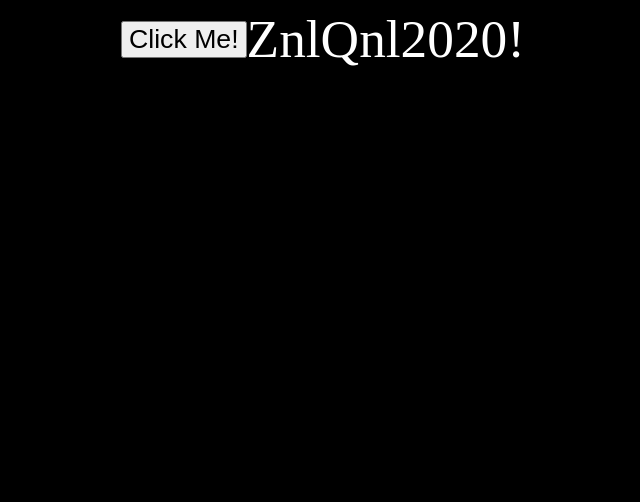
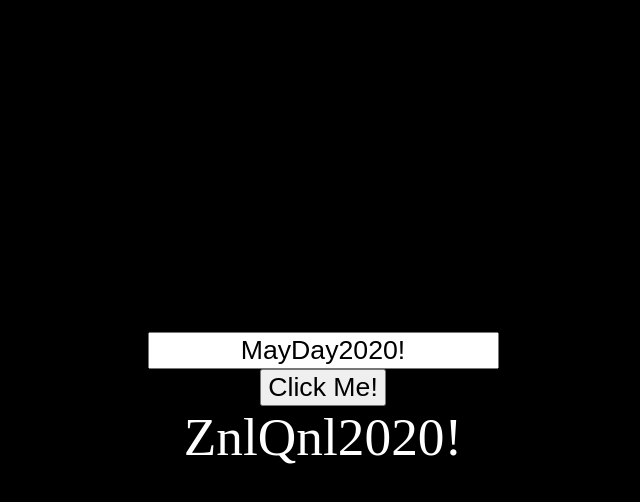
Before and after one commit to joebologna/jb-lib, a website: page iOSShortcut/genpw.html in a window 1280 px wide. Both pictures are taken after a click on the button "Click Me!". Shown: the whole page, without its empty margins (317-957 px from the left). Drawn offline with Linux system fonts and the light colour scheme.

Commit message:
cleaned up for use with genpw shortcut

```diff
--- /dev/null
+++ b/iOSShortcut/genpw.css
@@ -0,0 +1,42 @@
+html {
+  height: 400px;
+}
+body {
+  display: flex;
+  justify-content: center;
+  align-items: center;
+  background-color: black;
+  color: white;
+  font-size: 40pt;
+}
+button {
+  font-size: 20pt;
+  display: flex;
+  justify-content: center;
+  align-items: center;
+  width: 40;
+}
+#encode {
+  display: flex;
+  justify-content: center;
+  align-items: center;
+  text-align: center;
+  font-size: 20pt;
+}
+#pw {
+  visibility: hidden;
+}
+.center {
+  display: flex;
+  justify-content: center;
+  align-items: center;
+  flex-direction: column;
+  /* height: 200px;
+  border: 3px solid green; */
+  position: fixed !important;
+  position: absolute;
+  top: 0;
+  right: 0;
+  bottom: 0;
+  left: 0;
+}
--- a/iOSShortcut/genpw.html
+++ b/iOSShortcut/genpw.html
@@ -1,73 +1,22 @@
 <!DOCTYPE html>
 <html>
   <meta name="viewport" content="width=device-width, initial-scale=1" />
-  <style>
-    html {
-      height: 400px;
-    }
-    body {
-      display: flex;
-      justify-content: center;
-      align-items: center;
-      background-color: black;
-      color: white;
-      font-size: 40pt;
-    }
-    button {
-      font-size: 20pt;
-      display: flex;
-      justify-content: center;
-      align-items: center;
-      width: 40;
-    }
-    #pw {
-      visibility: hidden;
-    }
-  </style>
+  <link href="genpw.css" rel="stylesheet" />
+  <script src="genpw.js"></script>
   <body>
-    <div>
-      <button type="button" onclick="showPW()">Click Me!</button>
+    <div class="center">
+      <input
+        id="encode"
+        value=""
+        onclick="this.setSelectionRange(0, this.value.length)"
+      />
+      <button onclick="showPW()">Click Me!</button>
+      <div id="pw">&nbsp;</div>
     </div>
-    <div id="pw" />
     <script>
-      var alpha = "ABCDEFGHIJKLMNOPQRSTUVWXYZabcdefghijklmnopqrstuvwxyz";
-      var rot13table = "NOPQRSTUVWXYZABCDEFGHIJKLMnopqrstuvwxyzabcdefghijklm";
-
-      function getShortMonth() {
-        return new Intl.DateTimeFormat("en-US", { month: "short" }).format(
-          Date.now()
-        );
-      }
-
-      function encodeRot13(line) {
-        var encoded = "";
-        for (var c of line) {
-          var i = alpha.indexOf(c);
-          var rot;
-          if (i < 0) rot = c;
-          else rot = rot13table[i];
-          encoded += rot;
-        }
-        return encoded;
-      }
-
-      function genTodaysPassword() {
-        return getShortMonth() + "Day" + new Date().getFullYear() + "!";
-      }
-
-      function showPW() {
-        var pw = document.getElementById("pw");
-        var toEncode = genTodaysPassword();
-        document.title = toEncode;
-        pw.innerHTML = encodeRot13(toEncode);
-        pw.style.visibility = "visible";
-        setTimeout(() => {
-          pw.style.visibility = "hidden";
-          pw.innerHTML = "";
-        }, 5000);
-      }
-
-      //showPW();
+      var encode = document.getElementById("encode");
+      encode.value = genTodaysPassword();
+      document.getElementById("encode").addEventListener("keyup", updatePW);
     </script>
   </body>
 </html>
--- /dev/null
+++ b/iOSShortcut/genpw.js
@@ -0,0 +1,53 @@
+var alpha = "ABCDEFGHIJKLMNOPQRSTUVWXYZabcdefghijklmnopqrstuvwxyz";
+var rot13table = "NOPQRSTUVWXYZABCDEFGHIJKLMnopqrstuvwxyzabcdefghijklm";
+
+var tHandle;
+
+function getShortMonth() {
+  return new Intl.DateTimeFormat("en-US", { month: "short" }).format(
+    Date.now()
+  );
+}
+
+function encodeRot13(line) {
+  var encoded = "";
+  for (var c of line) {
+    var i = alpha.indexOf(c);
+    var rot;
+    if (i < 0) rot = c;
+    else rot = rot13table[i];
+    encoded += rot;
+  }
+  return encoded;
+}
+
+function genTodaysPassword() {
+  return getShortMonth() + "Day" + new Date().getFullYear() + "!";
+}
+
+function updatePW(event) {
+  var pw = document.getElementById("pw");
+  var toEncode = document.getElementById("encode").value;
+  pw.innerText = encodeRot13(toEncode + String.fromCharCode(event.charCode));
+  pw.style.visibility = "visible";
+}
+
+function showPW() {
+  var pw = document.getElementById("pw");
+  var toEncode = document.getElementById("encode").value;
+  if (tHandle) {
+    pw.style.visibility = "hidden";
+    pw.innerHTML = "&nbsp;";
+    clearTimeout(tHandle);
+    tHandle = undefined;
+  } else {
+    // var toEncode = genTodaysPassword();
+    document.title = toEncode;
+    pw.innerText = encodeRot13(toEncode);
+    pw.style.visibility = "visible";
+    tHandle = setTimeout(() => {
+      pw.style.visibility = "hidden";
+      pw.innerHTML = "&nbsp;";
+    }, 5000);
+  }
+}
```
Also changed, not shown: 1 other file.
